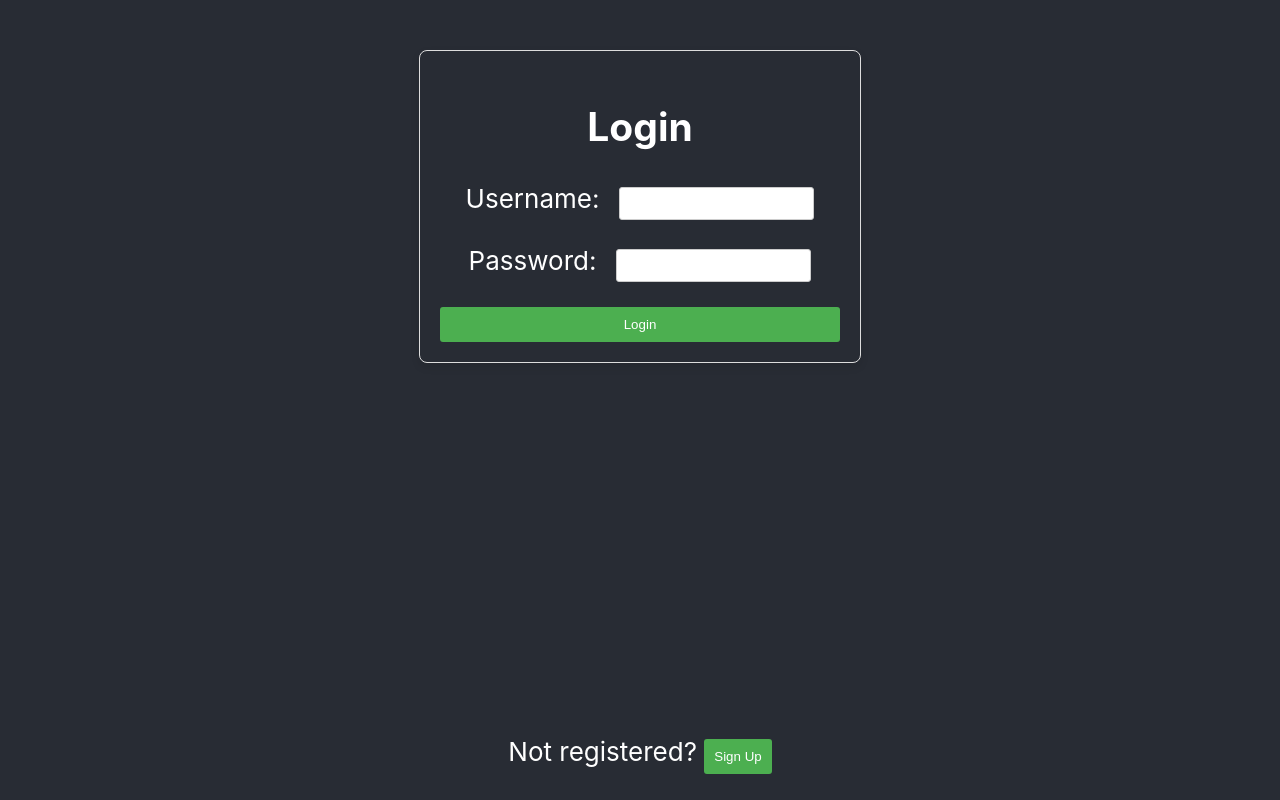
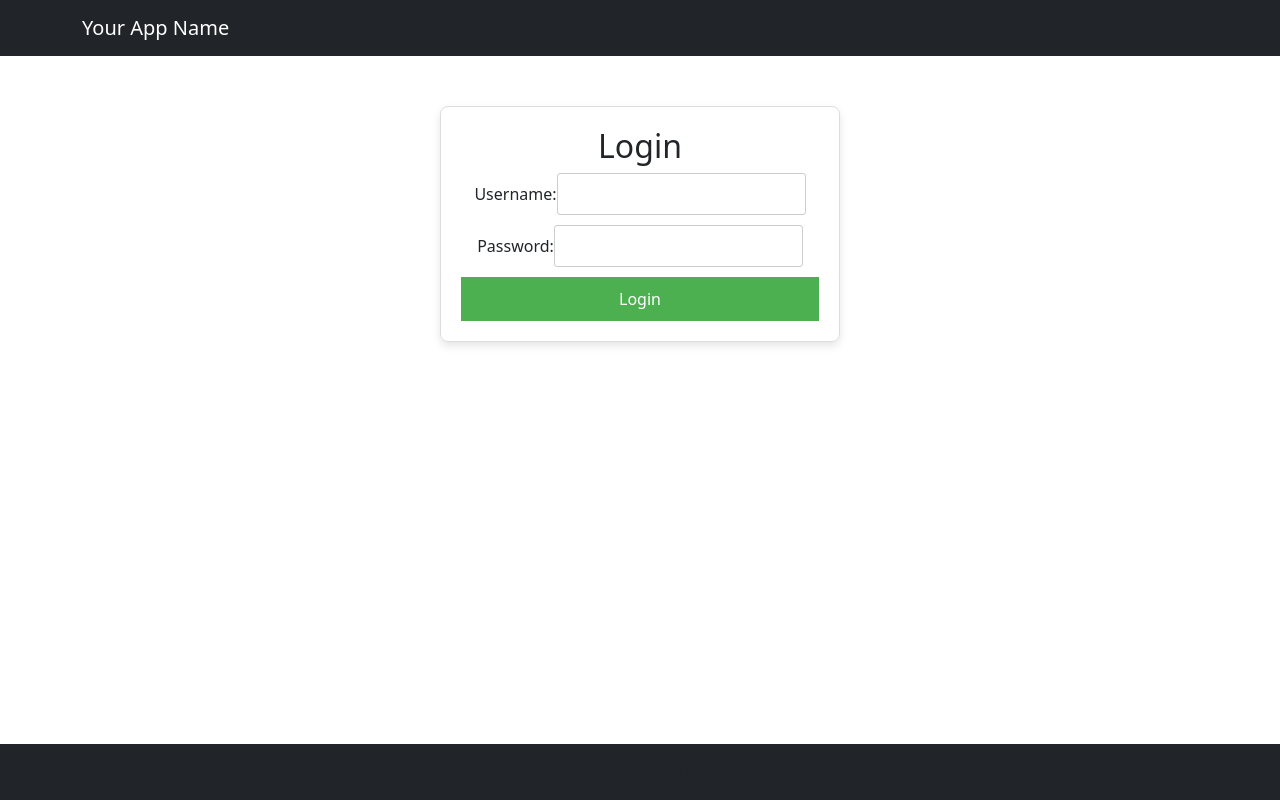
Before and after one commit to abhigyan-709/fastapi_projects, a React (Create React App) app in the folder my-fastapi-frontend/: page / in a window 1280 px wide. Built offline with nearby package versions, Linux system fonts and the light colour scheme.

Commit message:
CSS added

```diff
--- a/my-fastapi-frontend/package.json
+++ b/my-fastapi-frontend/package.json
@@ -6,6 +6,7 @@
     "@testing-library/jest-dom": "^5.17.0",
     "@testing-library/react": "^13.4.0",
     "@testing-library/user-event": "^13.5.0",
+    "bootstrap": "^5.3.2",
     "chart.js": "^4.4.1",
     "fs": "^0.0.1-security",
     "react": "^18.2.0",
--- a/my-fastapi-frontend/src/App.js
+++ b/my-fastapi-frontend/src/App.js
@@ -2,15 +2,39 @@ import React, { useState } from 'react';
 import './App.css';
 import LoginForm from './components/LoginForm';
 import RegistrationForm from './components/RegistrationForm';
-import Dashboard from './components/Dashboard'; // Import the Dashboard component
-import Response from './components/Response'; // Import the Dashboard component
-import { BrowserRouter as Router, Route, Routes } from 'react-router-dom'; // Update the import
+import Dashboard from './components/Dashboard';
+import Response from './components/Response';
+import { BrowserRouter as Router, Route, Routes, Link } from 'react-router-dom';
+import 'bootstrap/dist/css/bootstrap.min.css'; // Import Bootstrap CSS
+
+const Header = () => {
+  return (
+    <nav className="navbar navbar-expand-lg navbar-dark bg-dark">
+      <div className="container">
+        <Link className="navbar-brand" to="/">
+          Your App Name
+        </Link>
+      </div>
+    </nav>
+  );
+};
+
+const Footer = () => {
+  return (
+    <footer className="footer mt-auto py-3 bg-dark">
+      <div className="container text-center">
+        <span className="text-muted">Your App Footer</span>
+      </div>
+    </footer>
+  );
+};
 
 const HomePage = ({ showRegistrationForm, setShowRegistrationForm }) => {
   return (
-    <div className="App">
+    <div className="App d-flex flex-column min-vh-100">
       <Router>
-        <header className="App-header">
+        <Header />
+        <main className="flex-grow-1">
           <Routes>
             <Route
               path="/"
@@ -19,15 +43,8 @@ const HomePage = ({ showRegistrationForm, setShowRegistrationForm }) => {
             <Route path="/dashboard" element={<Dashboard />} />
             <Route path="/response" element={<Response />} />
           </Routes>
-          <p>
-            {!showRegistrationForm
-              ? 'Not registered? '
-              : 'Already registered? '}
-            <button onClick={() => setShowRegistrationForm(!showRegistrationForm)}>
-              {showRegistrationForm ? 'Login' : 'Sign Up'}
-            </button>
-          </p>
-        </header>
+        </main>
+        <Footer />
       </Router>
     </div>
   );
```
